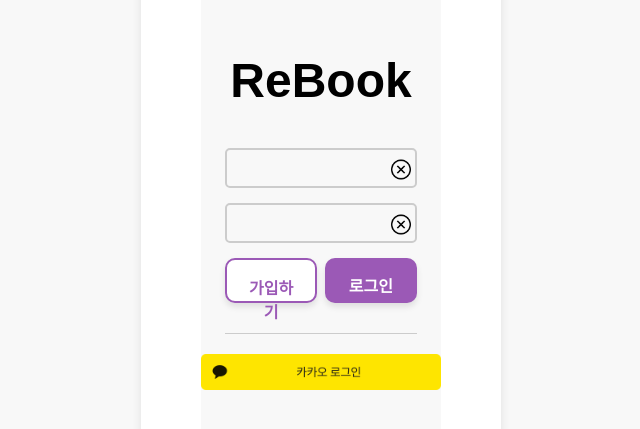
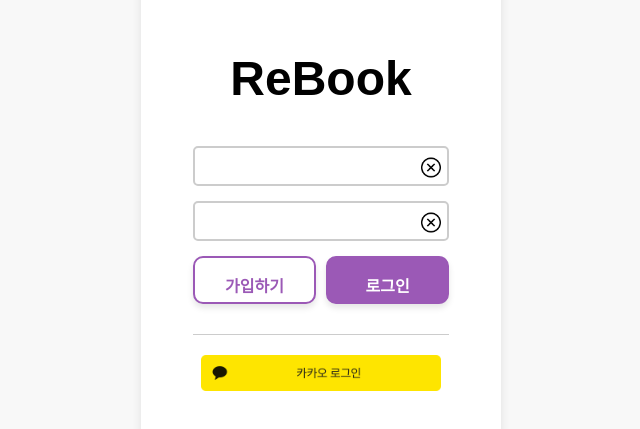
Before and after one commit to 5-ReBook/ReBook_FE, a React (Vite) app: page /signin in a window 1280 px wide. Shown: the part 195-624 px from the top of the page, without its empty margins (319-959 px from the left). Built offline with nearby package versions, Linux system fonts and the light colour scheme.

Commit message:
fix : 공통 layout 적용 후 디자인 수정

```diff
--- a/src/pages/Signin/Signin.jsx
+++ b/src/pages/Signin/Signin.jsx
@@ -1,9 +1,9 @@
-import './styles/Signin.css'
+import './styles/Signin.css';
 import axios from 'axios';
 import { useState } from 'react';
+import { useNavigate } from 'react-router-dom';
 import Button from '../../components/Button';
 import InputFieldWithButton from '../../components/Common/InputFieldWithButton';
-import { useNavigate } from 'react-router-dom';
 
 function Signin() {
   const nav = useNavigate();
@@ -13,12 +13,12 @@ function Signin() {
   const handleSignin = async () => {
     try {
       const response = await axios.post('https://localhost/auth/signin', {
-        username: username,
-        password: password
+        username,
+        password,
       });
 
       // 서버로부터 받은 액세스 토큰을 localStorage에 저장
-      const accessToken = response.headers['access'];
+      const accessToken = response.headers.access;
       localStorage.setItem('Authorization', accessToken);
 
       // 로그인 성공 후 필요한 로직 처리 (예: 페이지 이동)
@@ -46,25 +46,37 @@ function Signin() {
         <InputFieldWithButton
           type="text"
           value={username}
-          onChange={(e) => setUsername(e.target.value)}
+          onChange={e => setUsername(e.target.value)}
           buttonImage="src/assets/images/Members/button_x_in_circle.png" // 버튼 이미지 경로
           onClickHandler={clearUsername}
         />
         <InputFieldWithButton
           type="password"
           value={password}
-          onChange={(e) => setPassword(e.target.value)}
+          onChange={e => setPassword(e.target.value)}
           buttonImage="src/assets/images/Members/button_x_in_circle.png" // 버튼 이미지 경로
           onClickHandler={clearPassword}
         />
       </div>
       <div className="button-row">
-        <Button className="signup-button" text={"가입하기"} onClick={()=> nav('/signupform')}/>
-        <Button className="signin-button" text={"로그인"} onClick={handleSignin}/>
+        <Button
+          className="signup-button"
+          text="가입하기"
+          onClick={() => nav('/signupform')}
+        />
+        <Button
+          className="signin-button"
+          text="로그인"
+          onClick={handleSignin}
+        />
       </div>
       <hr className="divider" />
-      <button className="kakao-button">
-        <img src="src/assets/images/Signin/kakao_login_large_wide.png" alt="카카오로 로그인" className="kakao-image" />
+      <button type="button" className="kakao-button">
+        <img
+          src="src/assets/images/Signin/kakao_login_large_wide.png"
+          alt="카카오로 로그인"
+          className="kakao-image"
+        />
       </button>
     </div>
   );
--- a/src/pages/Signin/styles/Signin.css
+++ b/src/pages/Signin/styles/Signin.css
@@ -1,10 +1,11 @@
 .signin-container {
+  width: 100%;
   display: flex;
   flex-direction: column;
   align-items: center;
   justify-content: center;
   height: 100vh;
-    background-color: #f8f8f8;
+  background-color: #ffffff;
 }
 
 .signin-title {
@@ -42,16 +43,16 @@
   width: 48%;
   background-color: #9b59b6;
   color: white;
-    height: 45px;
+  height: 48px;
+  border: 2px solid #9b59b6;
 }
 
 .signup-button {
   background-color: #ffffff;
   color: #9b59b6;
-    border: 2px solid #9b59b6;
 }
 
-  .signup-button:hover{
+.signup-button:hover {
   color: #ffffff;
 }
 
@@ -74,7 +75,9 @@
   align-items: center;
   justify-content: center;
   padding: 0;
-    transition: transform 0.2s ease, box-shadow 0.2s ease;
+  transition:
+    transform 0.2s ease,
+    box-shadow 0.2s ease;
 }
 
 .kakao-button:hover {
```
Lines whose indentation alone changed are shown as unchanged.
